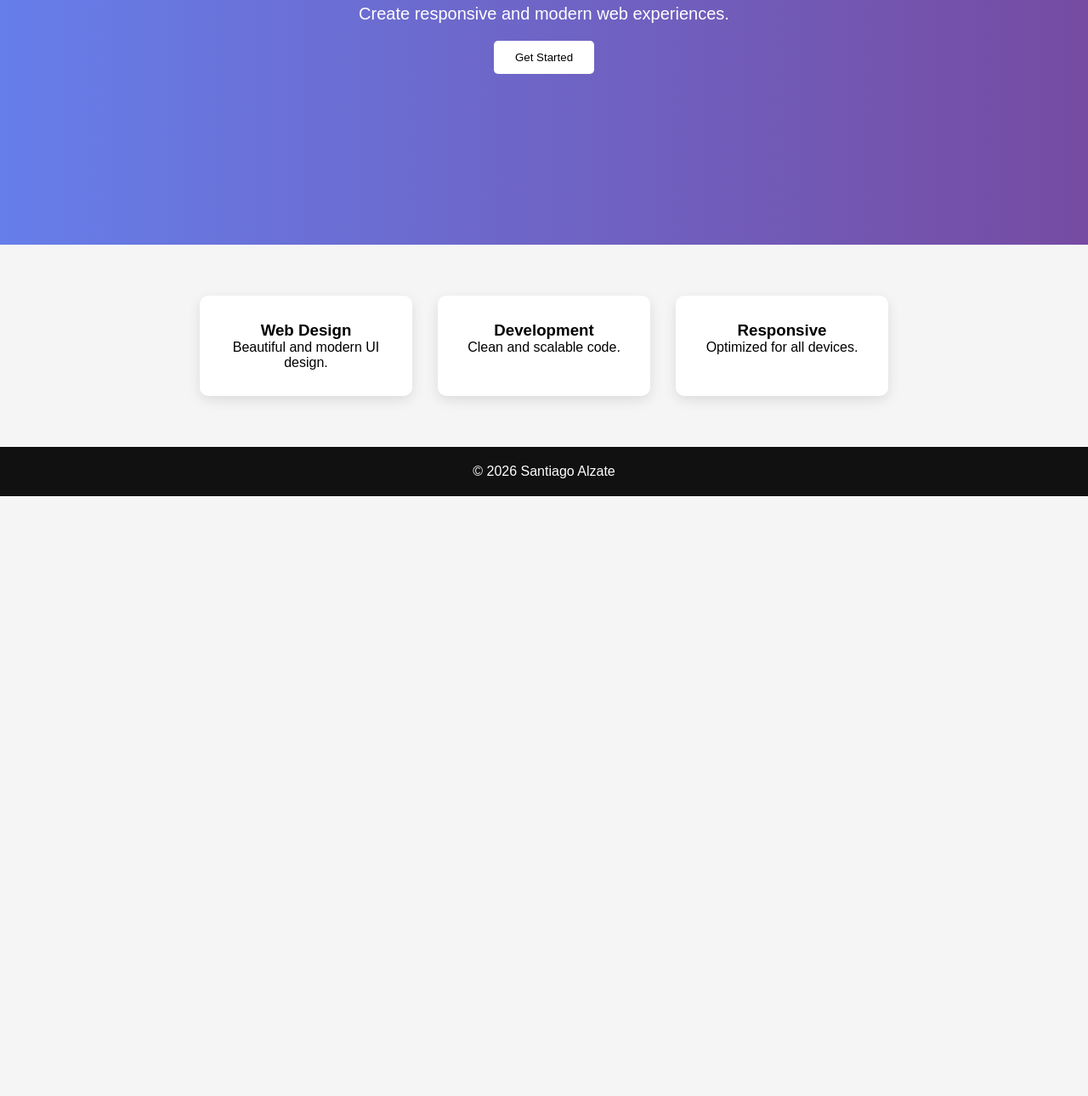
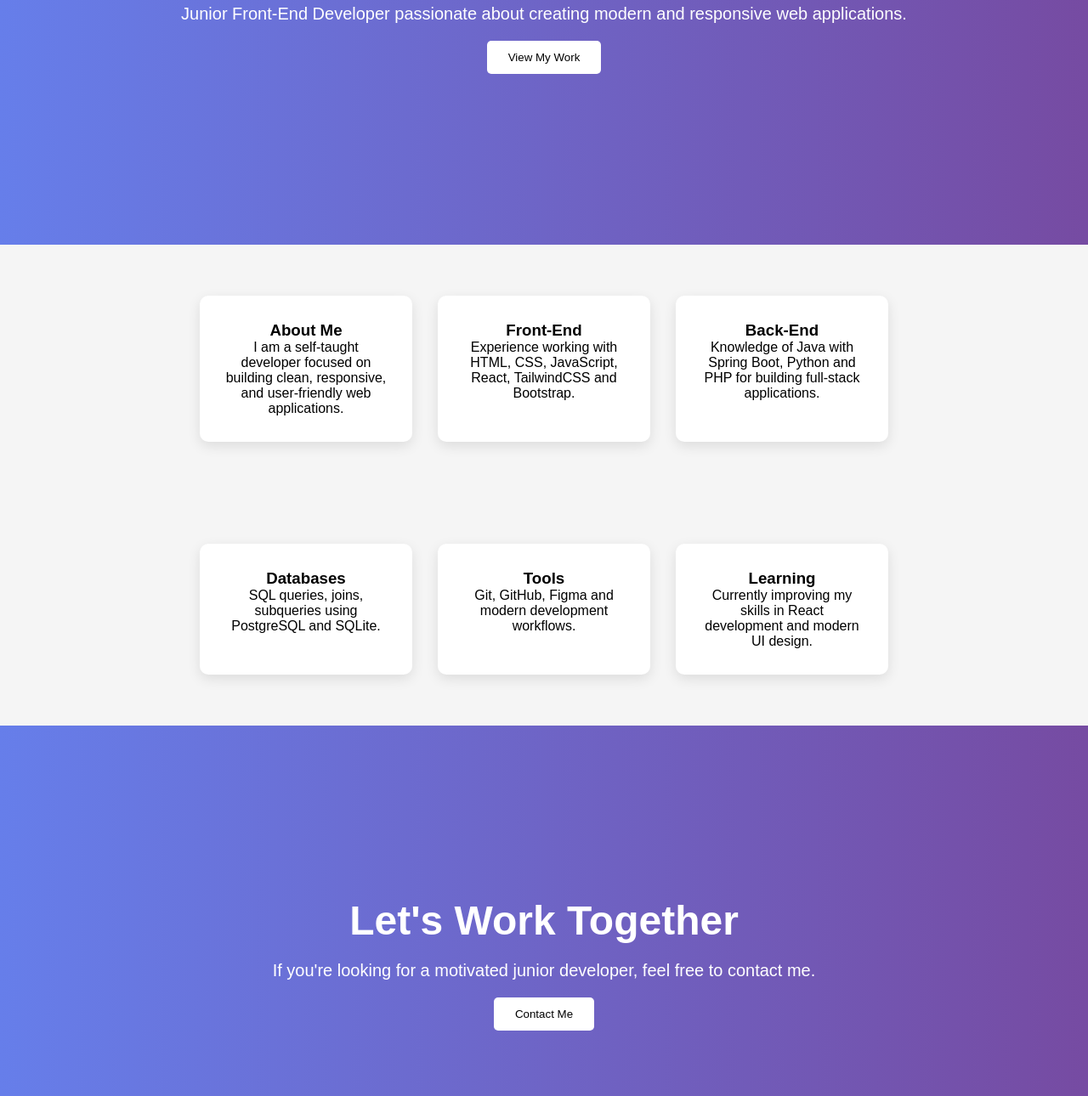
Before and after one commit to Alzate08/LANDING_PAGE, a plain HTML site: page index.html in a window 1280 px wide. Shown: the part 340-1630 px from the top of the page at 85% size. Before the commit the page ends 924 px from the top, so only its background shows below. Drawn offline with Linux system fonts and the light colour scheme.

Commit message:
landing-page

```diff
--- a/index.html
+++ b/index.html
@@ -3,49 +3,75 @@
 <head>
 <meta charset="UTF-8">
 <meta name="viewport" content="width=device-width, initial-scale=1.0">
-<title>Modern Landing Page</title>
+<title>Santiago Alzate | Frontend Developer</title>
 <link rel="stylesheet" href="style.css">
 </head>
 
 <body>
 
 <nav class="navbar">
-<h2 class="logo">MyBrand</h2>
+<h2 class="logo">Santiago.dev</h2>
 
 <ul class="nav-links">
 <li><a href="#">Home</a></li>
-<li><a href="#">Services</a></li>
-<li><a href="#">Contact</a></li>
+<li><a href="#about">About</a></li>
+<li><a href="#skills">Skills</a></li>
+<li><a href="#contact">Contact</a></li>
 </ul>
 </nav>
 
 <section class="hero">
-<h1>Build Modern Websites</h1>
-<p>Create responsive and modern web experiences.</p>
-<button>Get Started</button>
+<h1>Hi, I'm Santiago Alzate</h1>
+<p>Junior Front-End Developer passionate about creating modern and responsive web applications.</p>
+<button>View My Work</button>
 </section>
 
-<section class="services">
+<section id="about" class="services">
 
 <div class="card">
-<h3>Web Design</h3>
-<p>Beautiful and modern UI design.</p>
+<h3>About Me</h3>
+<p>I am a self-taught developer focused on building clean, responsive, and user-friendly web applications.</p>
 </div>
 
 <div class="card">
-<h3>Development</h3>
-<p>Clean and scalable code.</p>
+<h3>Front-End</h3>
+<p>Experience working with HTML, CSS, JavaScript, React, TailwindCSS and Bootstrap.</p>
 </div>
 
 <div class="card">
-<h3>Responsive</h3>
-<p>Optimized for all devices.</p>
+<h3>Back-End</h3>
+<p>Knowledge of Java with Spring Boot, Python and PHP for building full-stack applications.</p>
 </div>
 
 </section>
 
+<section id="skills" class="services">
+
+<div class="card">
+<h3>Databases</h3>
+<p>SQL queries, joins, subqueries using PostgreSQL and SQLite.</p>
+</div>
+
+<div class="card">
+<h3>Tools</h3>
+<p>Git, GitHub, Figma and modern development workflows.</p>
+</div>
+
+<div class="card">
+<h3>Learning</h3>
+<p>Currently improving my skills in React development and modern UI design.</p>
+</div>
+
+</section>
+
+<section id="contact" class="hero">
+<h1>Let's Work Together</h1>
+<p>If you're looking for a motivated junior developer, feel free to contact me.</p>
+<button>Contact Me</button>
+</section>
+
 <footer>
-<p>© 2026 Santiago Alzate</p>
+<p>© 2026 Santiago Alzate | Front-End Developer</p>
 </footer>
 
 </body>
```
